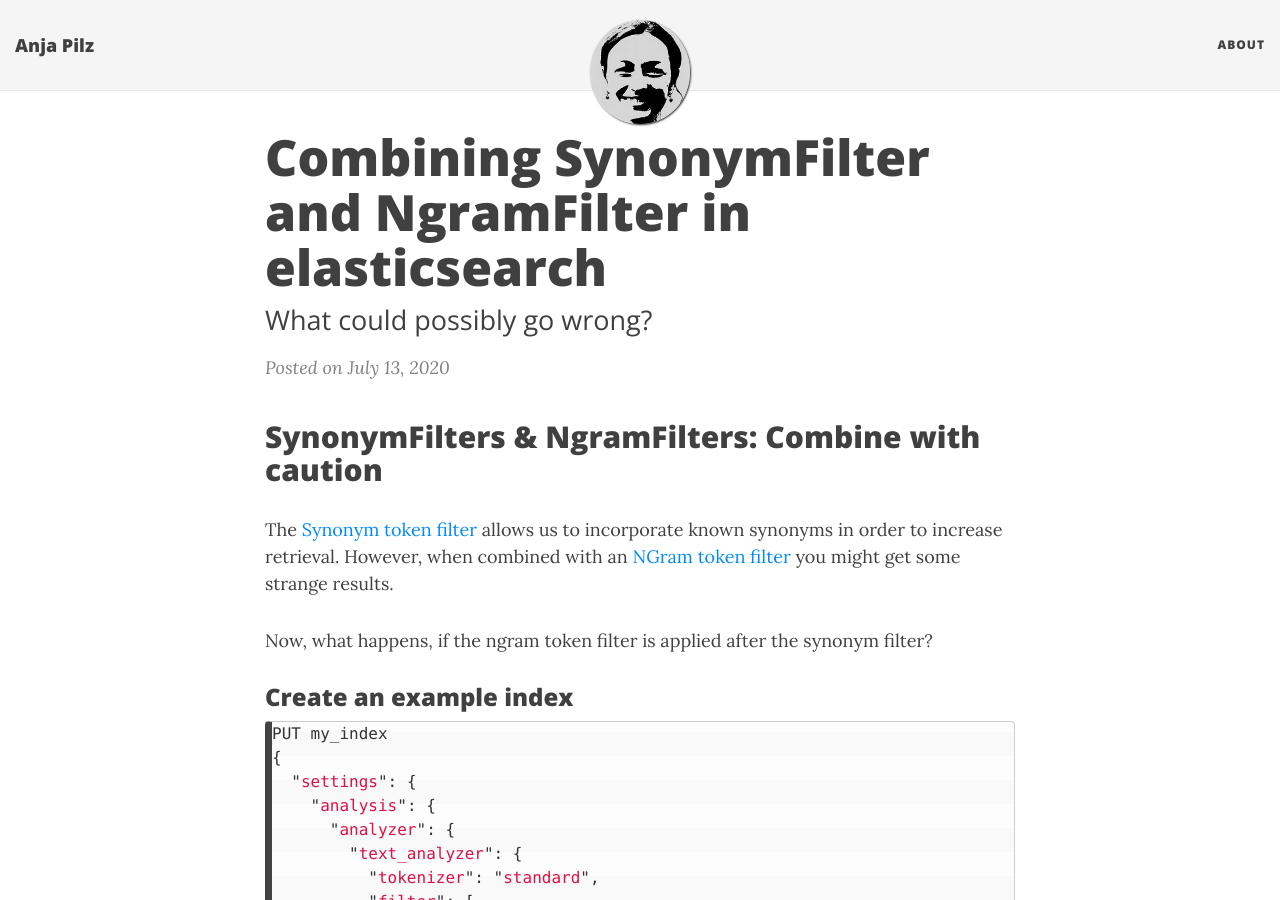
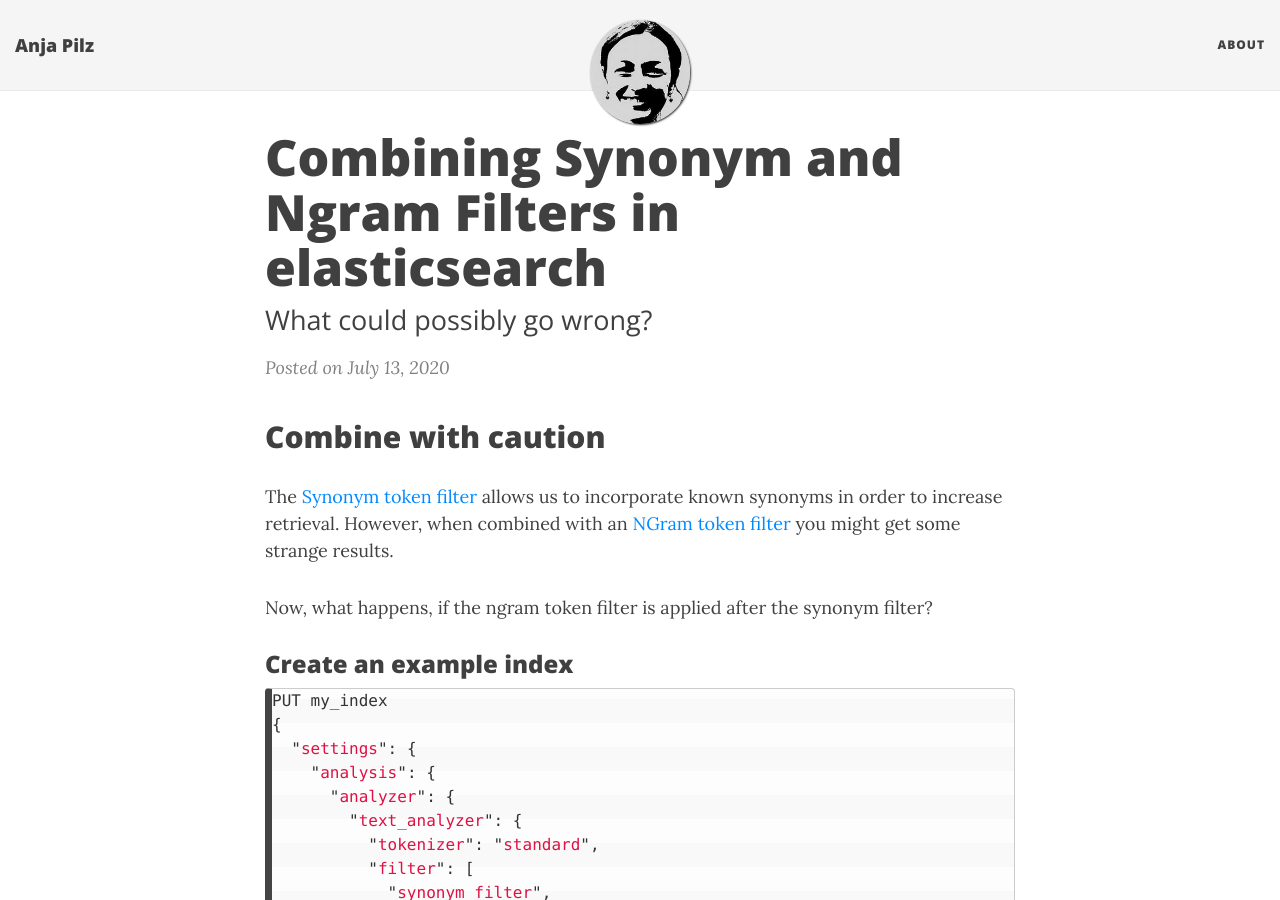
Before and after one commit to aplz/aplz.github.io, a Jekyll site: the page built from _posts/2020-07-13-ngram-synonym-filter.md, in a window 1280 px wide and 900 px high. Built offline with Jekyll 4.4.1, drawn with Linux system fonts in a browser that asks for light colours; nearby versions of some CDN libraries.

Commit message:
shorter title

```diff
--- a/_posts/2020-07-13-ngram-synonym-filter.md
+++ b/_posts/2020-07-13-ngram-synonym-filter.md
@@ -1,10 +1,10 @@
 ---
-title: Combining SynonymFilter and NgramFilter in elasticsearch
+title: Combining Synonym and Ngram Filters in elasticsearch
 subtitle: What could possibly go wrong?
 date: "2020-07-13"
 ---
 
-## SynonymFilters & NgramFilters: Combine with caution
+## Combine with caution
 The [Synonym token filter](https://www.elastic.co/guide/en/elasticsearch/reference/master/analysis-synonym-tokenfilter.html) allows us to
 incorporate known synonyms in order to increase retrieval. However, when combined with an [NGram token filter](https://www.elastic.co/guide/en/elasticsearch/reference/master/analysis-ngram-tokenfilter.html) you might get some strange results.
 
```
